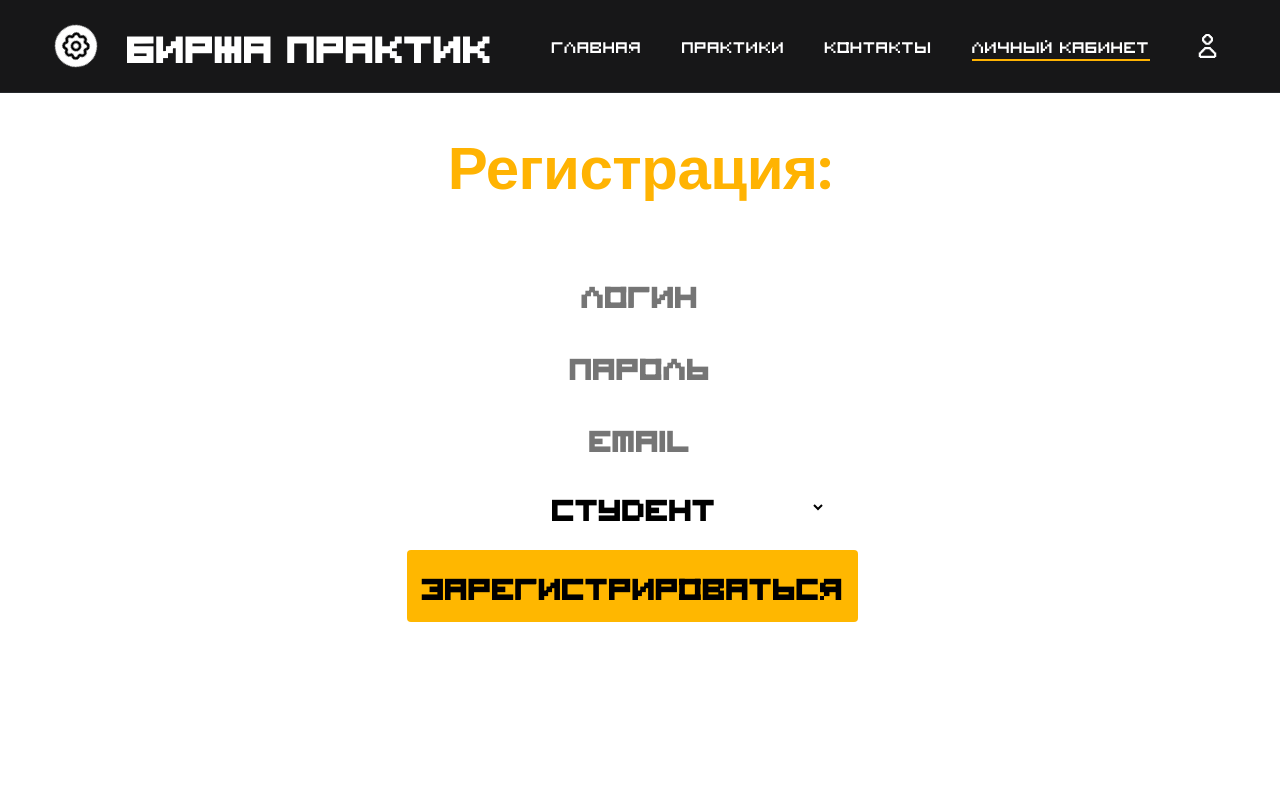
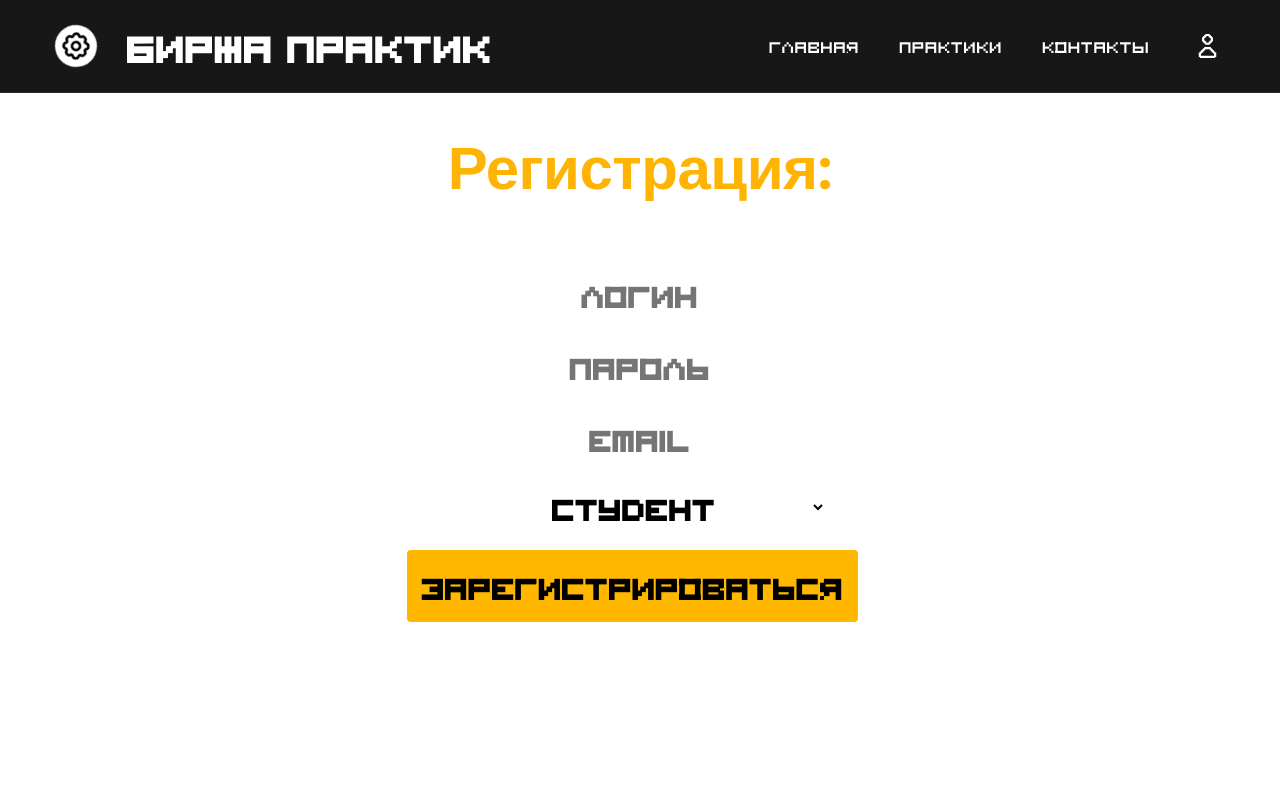
Before and after one commit to m3kskssssssss/web-uralsky-pelmeni, a React (Create React App) app: page /register in a window 1280 px wide. Shown: the top 800 px of the page. Built offline with nearby package versions, Linux system fonts and the light colour scheme.

Commit message:
ЛК нету для неввойденнышей

```diff
--- a/src/components/navbar/Navbar.js
+++ b/src/components/navbar/Navbar.js
@@ -67,11 +67,13 @@ const Navbar = () => {
                                 Контакты
                             </NavLink>
                         </li>
-                        <li className="nav-list__item" onClick={handlePersonalClick}>
-                            <NavLink className={({ isActive }) => (isActive ? activeLink : normalLink)}>
-                                Личный кабинет
-                            </NavLink>
-                        </li>
+                        {isLoggedIn() && ( // Отображаем кнопку "Личный кабинет" только для вошедших пользователей
+                            <li className="nav-list__item" onClick={handlePersonalClick}>
+                                <NavLink className={({ isActive }) => (isActive ? activeLink : normalLink)}>
+                                    Личный кабинет
+                                </NavLink>
+                            </li>
+                        )}
                         {!isLoggedIn() ? (
                             <li className="nav-list__item" onClick={toggleModal}>
                                 <NavLink className={({ isActive }) => (isActive ? normalLink : normalLink)}>
```
